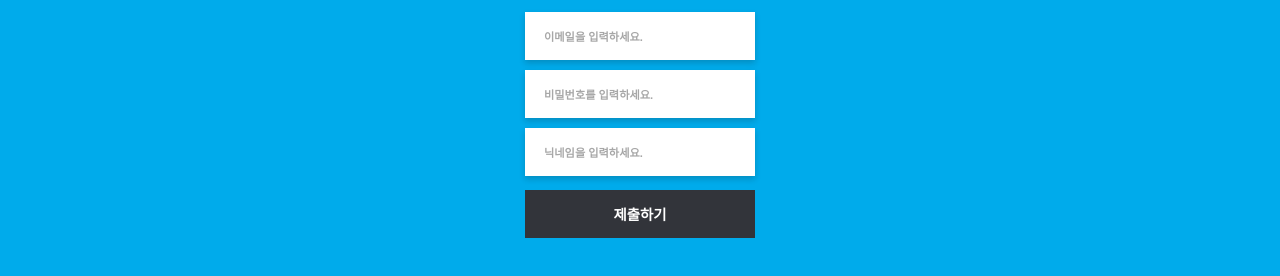
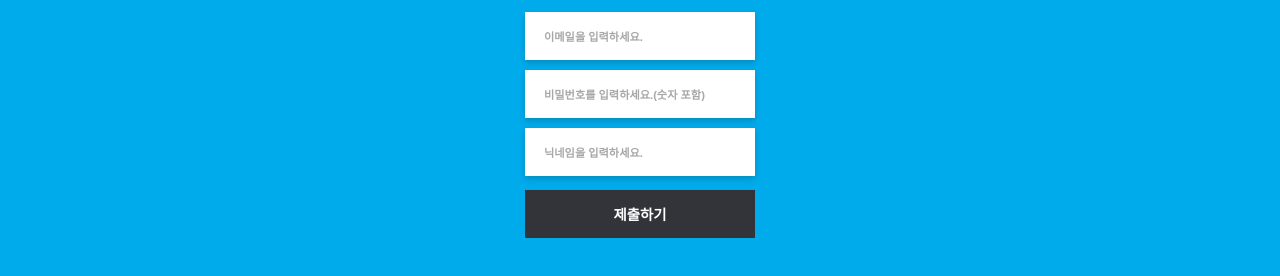
Before and after one commit to DSM-Frandom/Front-end, a React (Create React App) app: page /signup in a window 1280 px wide. Shown: the part 314-590 px from the top of the page. Built offline with nearby package versions, Linux system fonts and the light colour scheme; the HTML template or start-up script is replaced by a standard one.

Commit message:
FIX : 에러처리

```diff
--- a/src/components/SIGNUP/signup.js
+++ b/src/components/SIGNUP/signup.js
@@ -1,40 +1,50 @@
 import * as s from "../STYLECOMPONENT/publicStyle"
-import {Link} from 'react-router-dom'
-import { useEffect, useState } from "react"
-import {Request} from '../axios'
-import axios from 'axios'
-const SignUp =()=>{
-    const [val,SetVal] = useState({
-        password : '',
-        email : '',
-        name : ''
+import { useState } from "react"
+import { Request } from '../axios'
+import Loading from '../PUBLIC/loading'
+const SignUp = () => {
+    const [val, SetVal] = useState({
+        password: '',
+        email: '',
+        name: ''
     });
+    const [toggle, setToggle] = useState(false)
 
-    const {password, email, name} = val;
+    const { password, email, name } = val;
 
-    const InputFunc =(e)=>{
-        const {value, name} = e.target;
+    const InputFunc = (e) => {
+        const { value, name } = e.target;
         SetVal({
             ...val,
-            [name] : value
+            [name]: value
         })
     }
-    const SignUpFunc=()=>{
-        Request("POST","v1/auth/register",{"Content-Type": "application/json"},
-        {"username": val.name, "email": val.email, "password": val.password}
-        )
+    const SignUpFunc = () => {
+        setToggle(true)
+        Request("POST", "v1/auth/register", { "Content-Type": "application/json" },
+            { "username": val.name, "email": val.email, "password": val.password }
+        ).then((e) => {
+            console.log(e.status)
+            window.location.href = "/nickname"
+        })
+        .catch(() => {
+            setToggle(false)
+            window.alert("회원가입에 실패했습니다.")
+        })
     }
-    const LinkStyle = {position:"relative", width:"100%", height:"100%"}
-    return(
-        <s.FirstPageContainer>
-            <h1>FRANDOM!</h1>
-            <s.NicknameInput name="email" placeholder="이메일을 입력하세요."onChange={InputFunc} value={email}></s.NicknameInput>
-            <s.NicknameInput name="password" placeholder="비밀번호를 입력하세요."onChange={InputFunc} value={password}></s.NicknameInput>
-            <s.NicknameInput name="name" placeholder="닉네임을 입력하세요."onChange={InputFunc} value={name}></s.NicknameInput>
-            <s.ButtonContainer2>
-            <Link style={LinkStyle} /* to="/chating" */ to="/signup"><s.NickSubButton onClick={SignUpFunc}>제출하기</s.NickSubButton></Link>
-            </s.ButtonContainer2>
-        </s.FirstPageContainer>
+    return (
+        <>
+            {toggle && <Loading></Loading>}
+            <s.FirstPageContainer>
+                <h1>FRANDOM!</h1>
+                <s.NicknameInput name="email" placeholder="이메일을 입력하세요." onChange={InputFunc} value={email}></s.NicknameInput>
+                <s.NicknameInput name="password" placeholder="비밀번호를 입력하세요.(숫자 포함)" onChange={InputFunc} value={password}></s.NicknameInput>
+                <s.NicknameInput name="name" placeholder="닉네임을 입력하세요." onChange={InputFunc} value={name}></s.NicknameInput>
+                <s.ButtonContainer2>
+                    <s.NickSubButton onClick={SignUpFunc}>제출하기</s.NickSubButton>
+                </s.ButtonContainer2>
+            </s.FirstPageContainer>
+        </>
     )
 }
 
```
